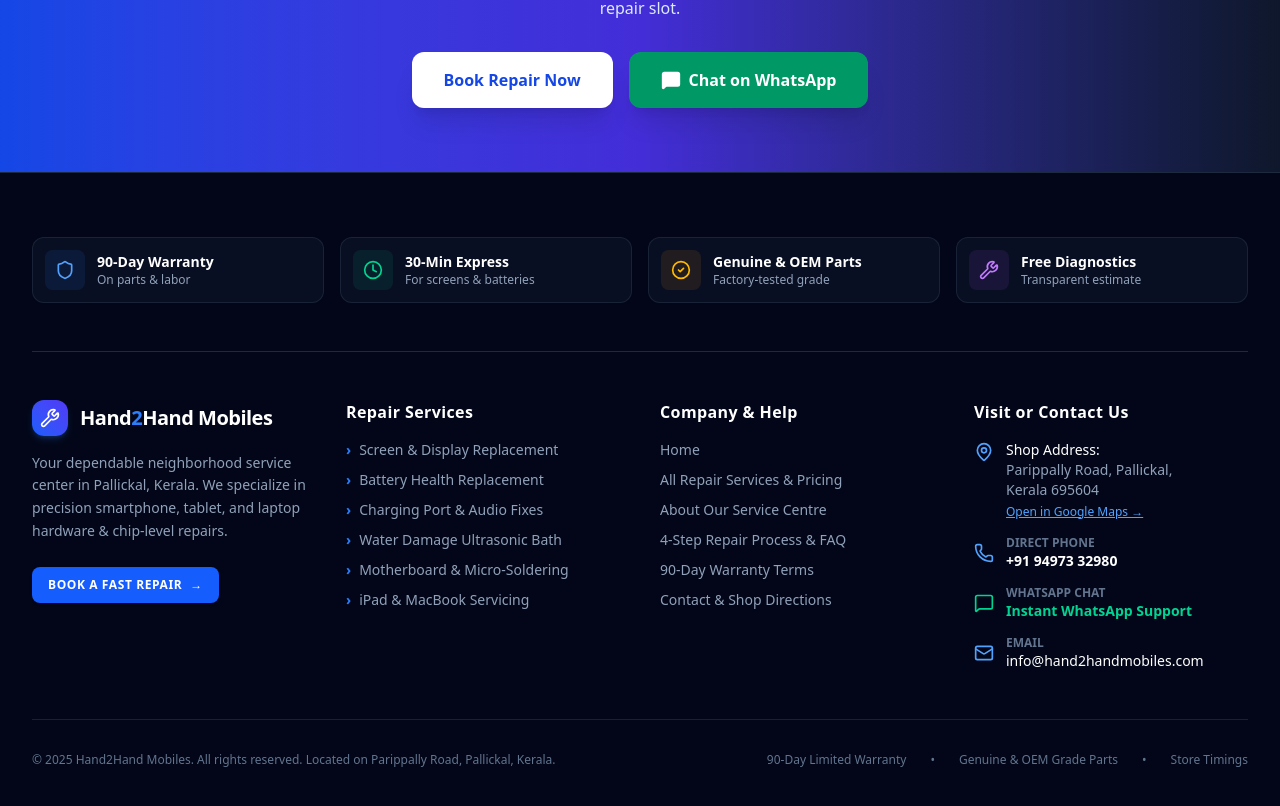
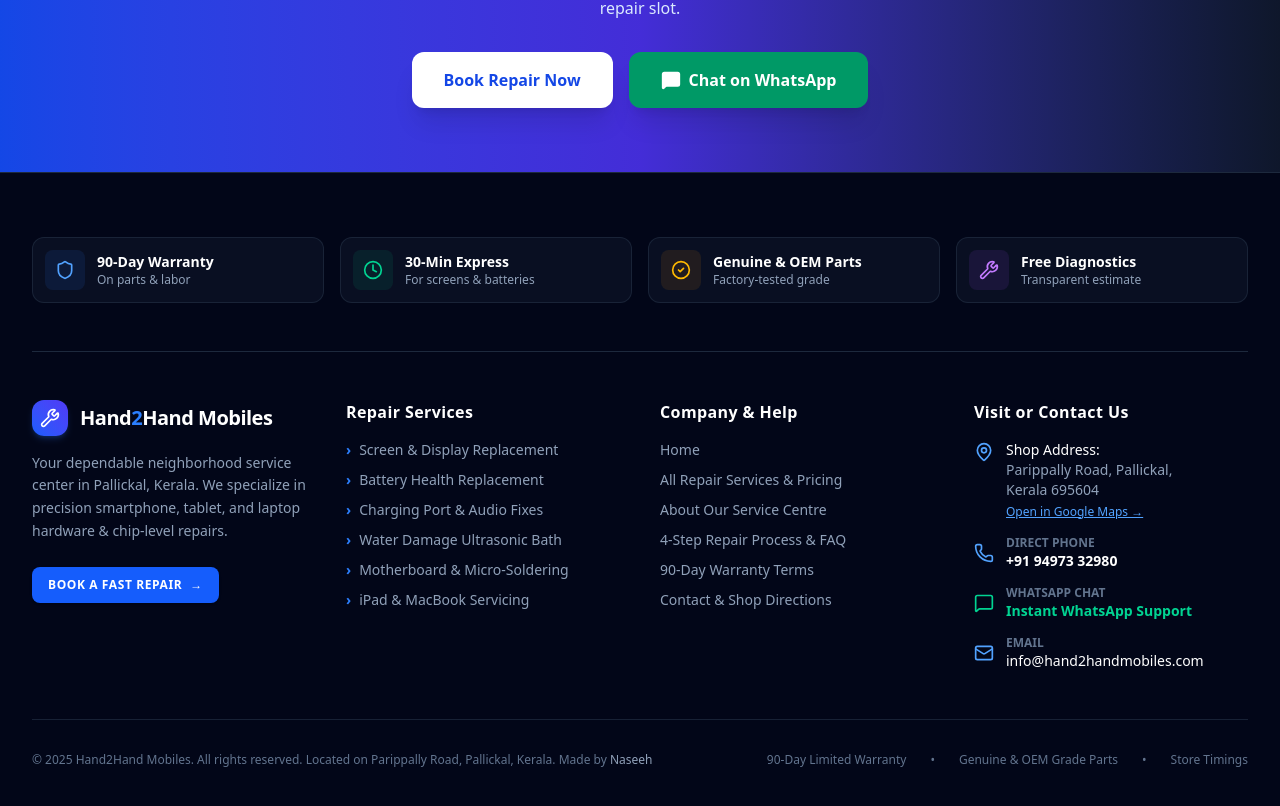
Before and after one commit to naseehan/hand2hand, a React (Vite) app: page / in a window 1280 px wide. Shown: the part 5154-5960 px from the top of the page. Built offline with nearby package versions, Linux system fonts and the light colour scheme.

Commit message:
Add Made by Naseeh credit link to footer

```diff
--- a/src/components/layout/Footer.tsx
+++ b/src/components/layout/Footer.tsx
@@ -232,6 +232,10 @@
         <div className="border-t border-slate-800/80 mt-12 pt-8 flex flex-col md:flex-row justify-between items-center text-xs text-slate-500 gap-4">
           <p>
             &copy; {currentYear} {BUSINESS_CONFIG.name}. All rights reserved. Located on Parippally Road, Pallickal, Kerala.
+            {" "}Made by{" "}
+            <a href="https://github.com/naseehan" target="_blank" rel="noopener" className="text-slate-400 hover:text-blue-400 transition-colors">
+              Naseeh
+            </a>
           </p>
           <div className="flex space-x-6">
             <span>90-Day Limited Warranty</span>
```
